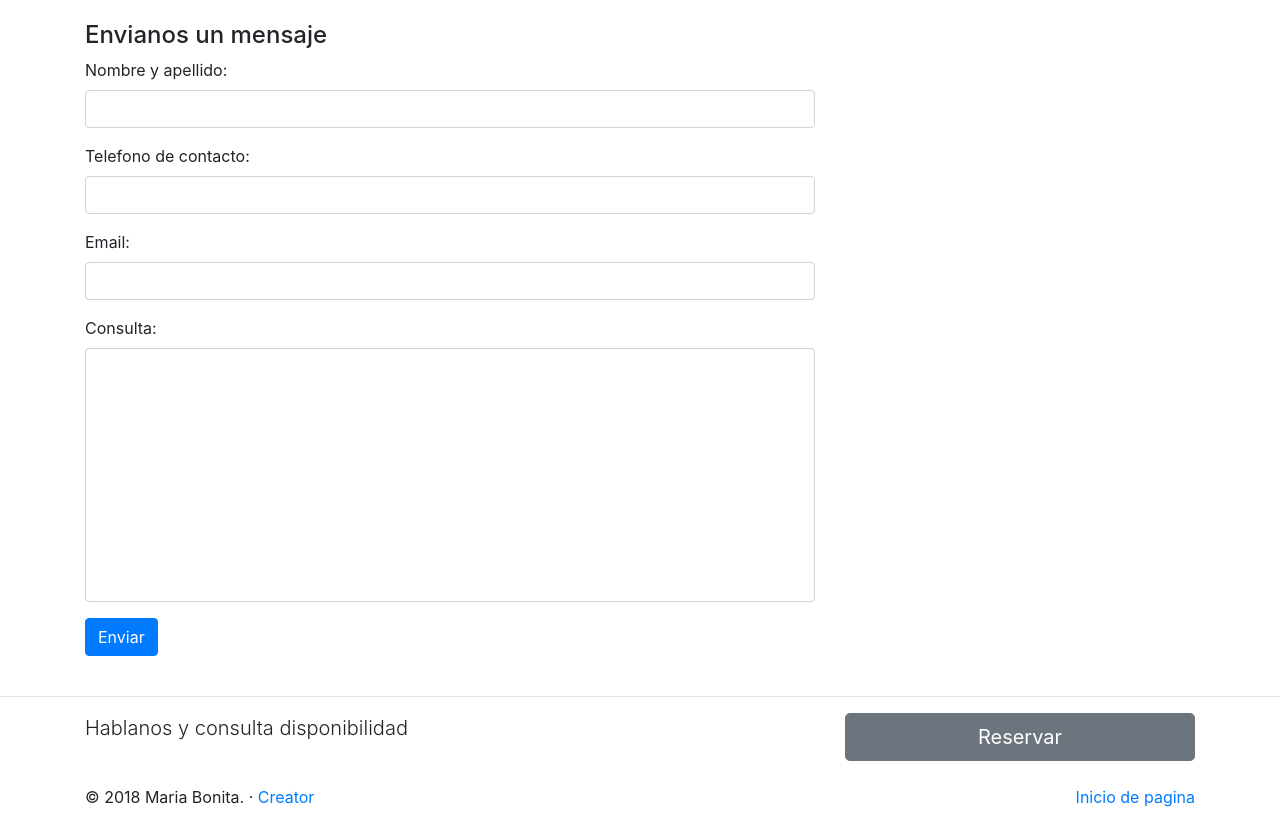
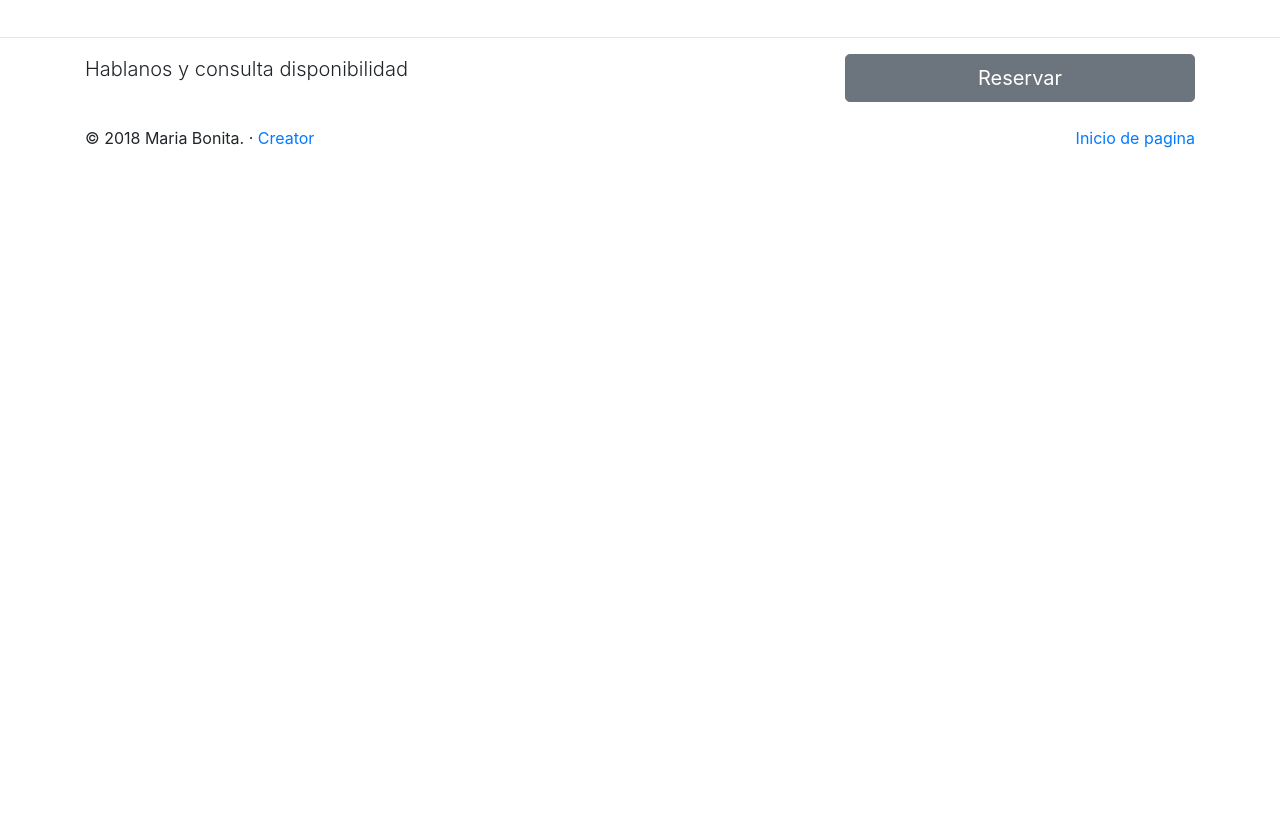
Before and after one commit to maria-bonita/maria-bonita.github.io, a plain HTML site: page reservas.html in a window 1280 px wide. Shown: the part 513-1338 px from the top of the page. After the commit the page ends 800 px from the top, so only its background shows below. Drawn offline with Linux system fonts and the light colour scheme.

Commit message:
vole el formulario de contacto

```diff
--- a/reservas.html
+++ b/reservas.html
@@ -132,8 +132,8 @@
     </div>
      /.row -->
   <!-- Contact Form -->
-  <!-- In order to set the email address and subject line for the contact form go to the bin/contact_me.php file. -->
-  <div class="row">
+
+  <!--<div class="row">
     <div class="col-lg-8 mb-4">
       <h4>Envianos un mensaje</h4>
       <form name="sentMessage" id="contactForm" novalidate>
@@ -163,13 +163,11 @@
           </div>
         </div>
         <div id="success"></div>
-        <!-- For success/fail messages -->
+
         <button type="submit" class="btn btn-primary" id="sendMessageButton">Enviar</button>
       </form>
     </div>
-
-  </div>
-
+  </div>-->
   <!-- /.row -->
 
 </div>
```
